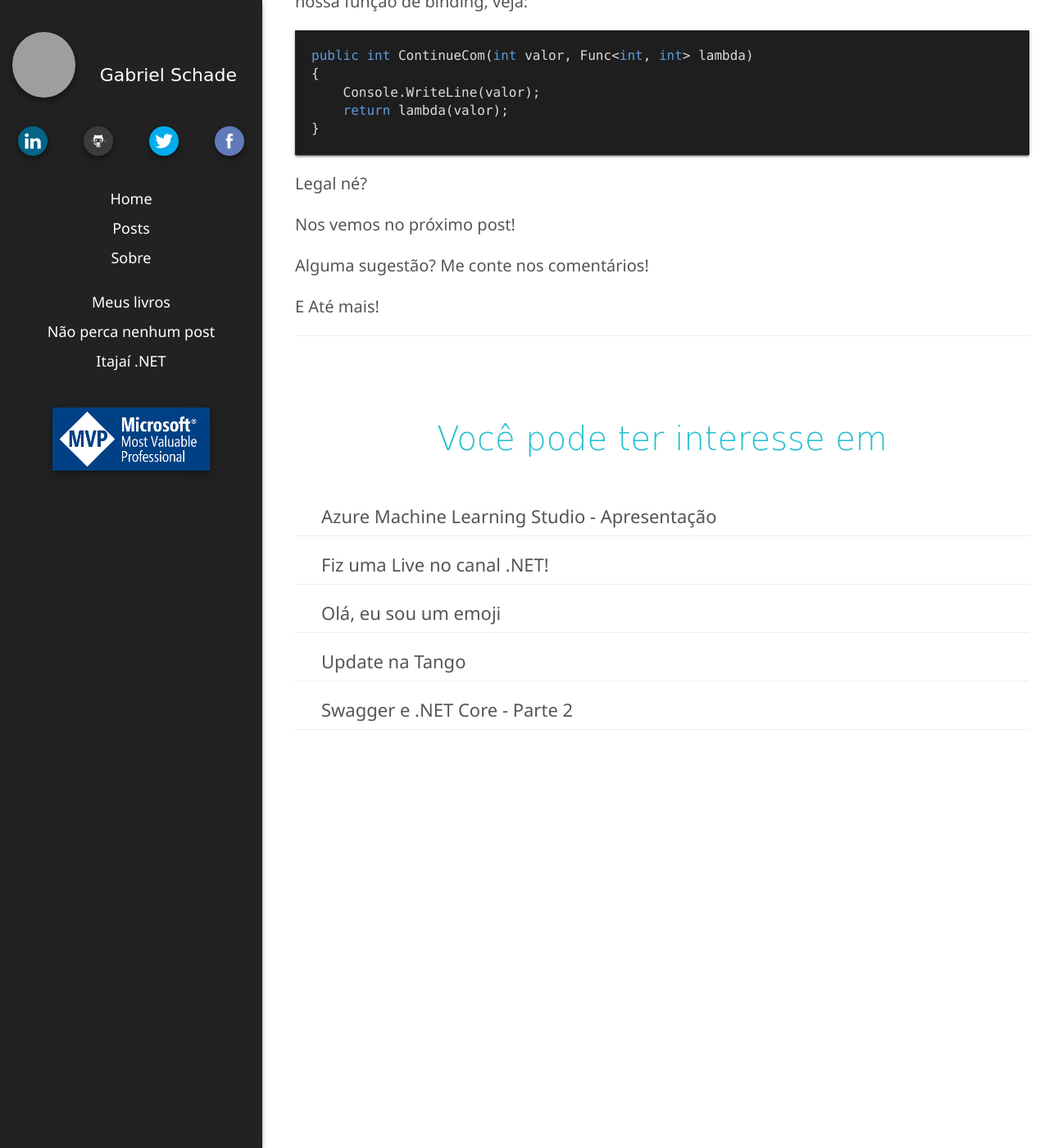
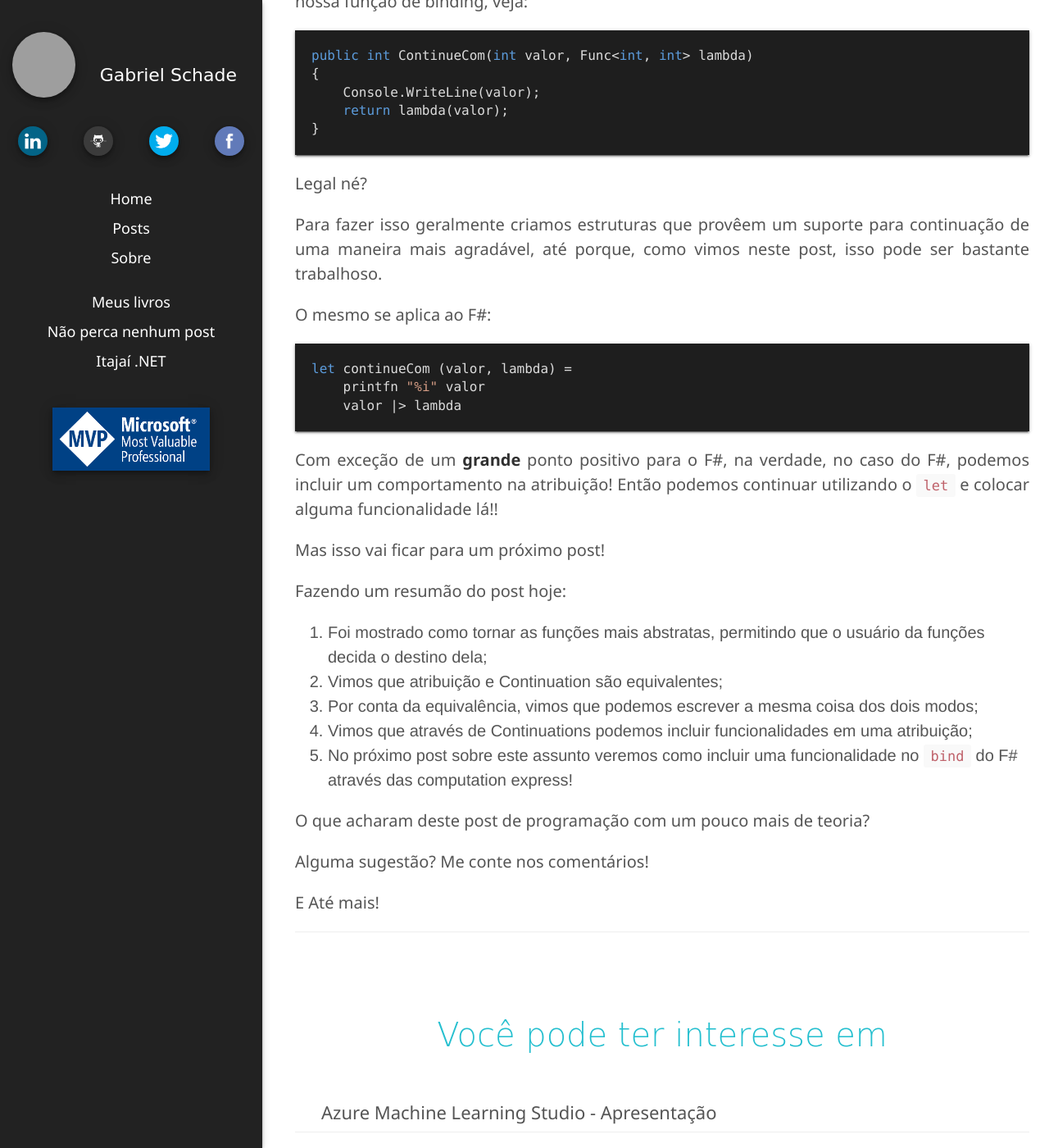
Before and after one commit to gabrielschade/gabrielschade.github.io, a Jekyll site: the page built from _posts/2018-11-19-continuation-mindset.markdown, in a window 1280 px wide and 1400 px high, scrolled down 8694 px. Shown: the whole window at 82% size. Built offline with Jekyll 4.4.1, drawn with Linux system fonts in a browser that asks for light colours; nearby versions of some CDN libraries; comment, search, counter and statistics services are not loaded; grey boxes are pictures that could not be loaded.

Commit message:
Finalização do post

````diff
--- a/_posts/2018-11-19-continuation-mindset.markdown
+++ b/_posts/2018-11-19-continuation-mindset.markdown
@@ -301,7 +301,29 @@ public int ContinueCom(int valor, Func<int, int> lambda)
 
 Legal né?
 
-Nos vemos no próximo post!
+Para fazer isso geralmente criamos estruturas que provêem um suporte para continuação de uma maneira mais agradável, até porque, como vimos neste post, isso pode ser bastante trabalhoso.
+
+O mesmo se aplica ao F#:
+
+```fsharp
+let continueCom (valor, lambda) =
+    printfn "%i" valor
+    valor |> lambda
+```
+
+Com exceção de um **grande** ponto positivo para o F#, na verdade, no caso do F#, podemos incluir um comportamento na atribuição! Então podemos continuar utilizando o `let` e colocar alguma funcionalidade lá!!
+
+Mas isso vai ficar para um próximo post!
+
+Fazendo um resumão do post hoje:
+
+1. Foi mostrado como tornar as funções mais abstratas, permitindo que o usuário da funções decida o destino dela;
+2. Vimos que atribuição e Continuation são equivalentes;
+3. Por conta da equivalência, vimos que podemos escrever a mesma coisa dos dois modos;
+4. Vimos que através de Continuations podemos incluir funcionalidades em uma atribuição;
+5. No próximo post sobre este assunto veremos como incluir uma funcionalidade no `bind` do F# através das computation express!
+
+O que acharam deste post de programação com um pouco mais de teoria?
 
 Alguma sugestão? Me conte nos comentários!
 
````
